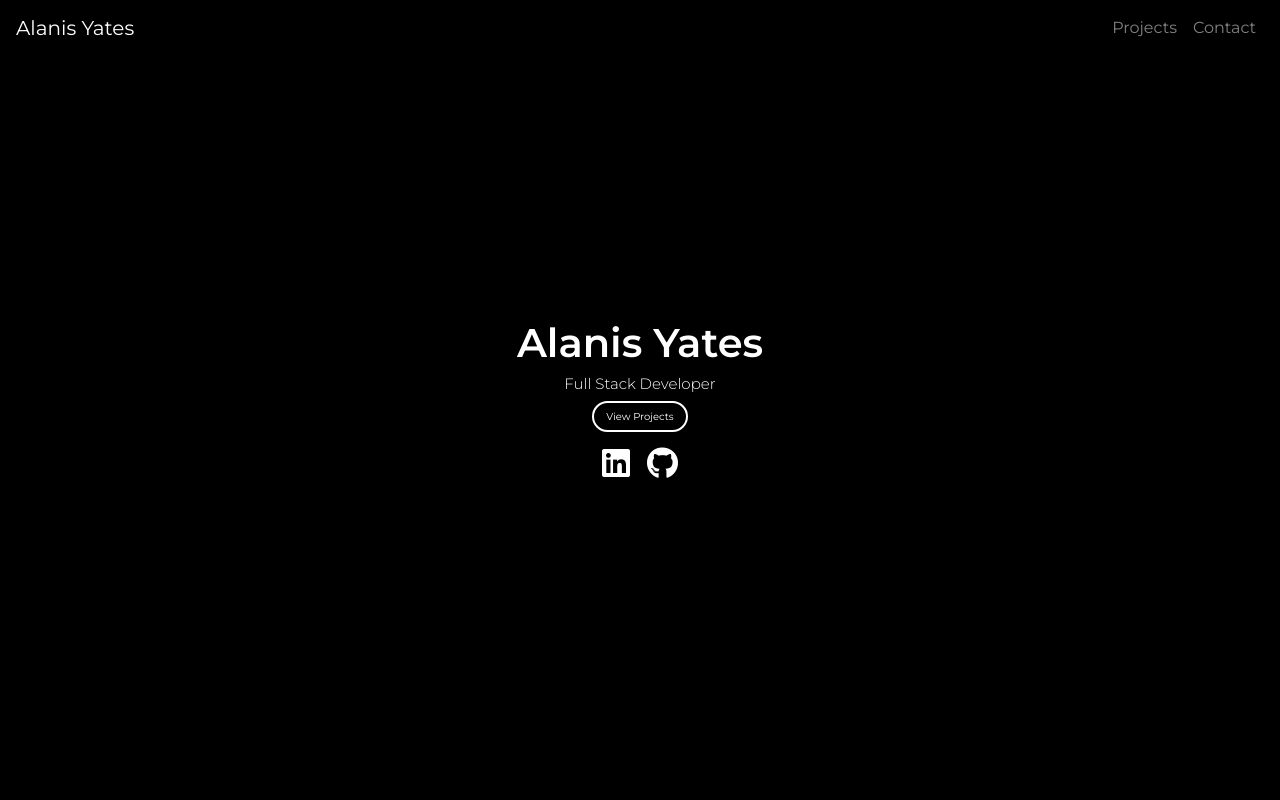
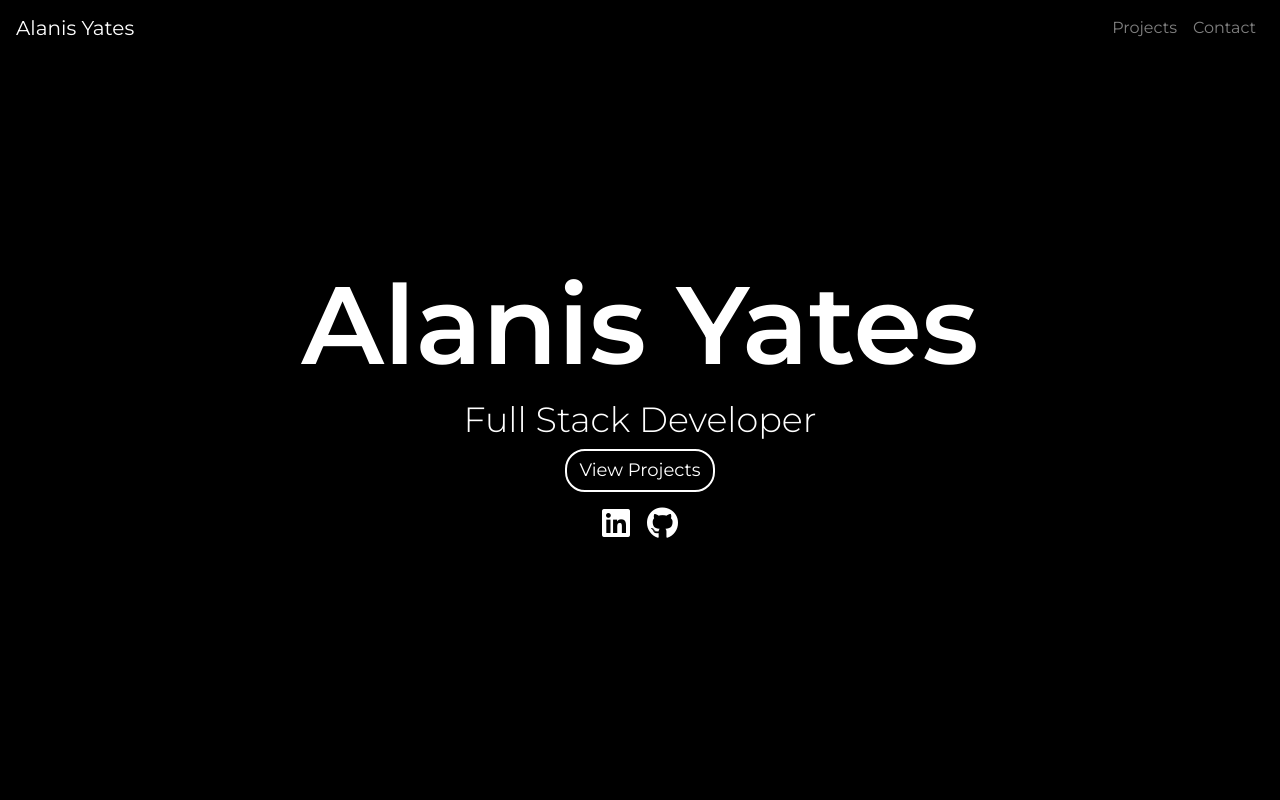
Before and after one commit to AlanisYates/Portfolio-v2, a plain HTML site: page index.html in a window 1280 px wide. Shown: the top 800 px of the page. Drawn offline with nearby package versions, Linux system fonts and the light colour scheme.

Commit message:
Formatting the home page

```diff
--- a/styles.css
+++ b/styles.css
@@ -75,10 +75,29 @@ main {
 
 /* Small devices (landscape phones, 576px and up) */
 @media (min-width: 576px) {
+  .main-primary {
+    font-size: 80px;
+  }
+
+  .main-secondary {
+    font-size: 25px;
+  }
 }
 
 /* Medium devices (tablets, 768px and up) */
 @media (min-width: 768px) {
+  .main-primary {
+    font-size: 110px;
+  }
+
+  .main-secondary {
+    font-size: 35px;
+  }
+
+  .main-button {
+    border-radius: 20px;
+    font-size: 18px;
+  }
 }
 
 /* Large devices (desktops, 992px and up) */
```
